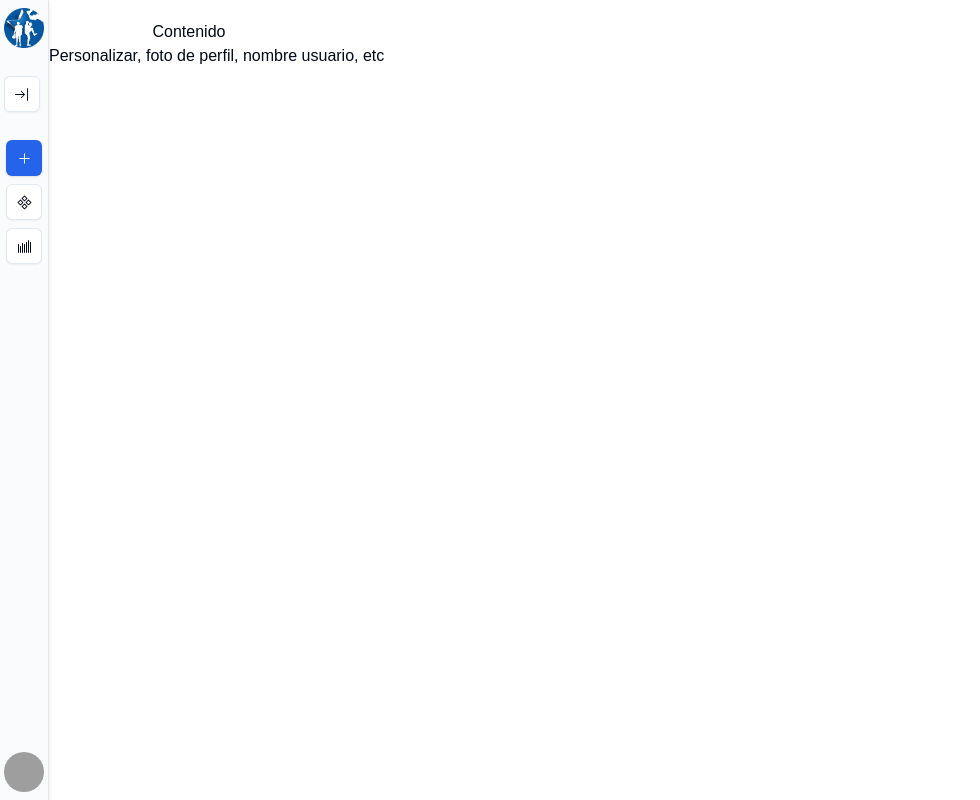
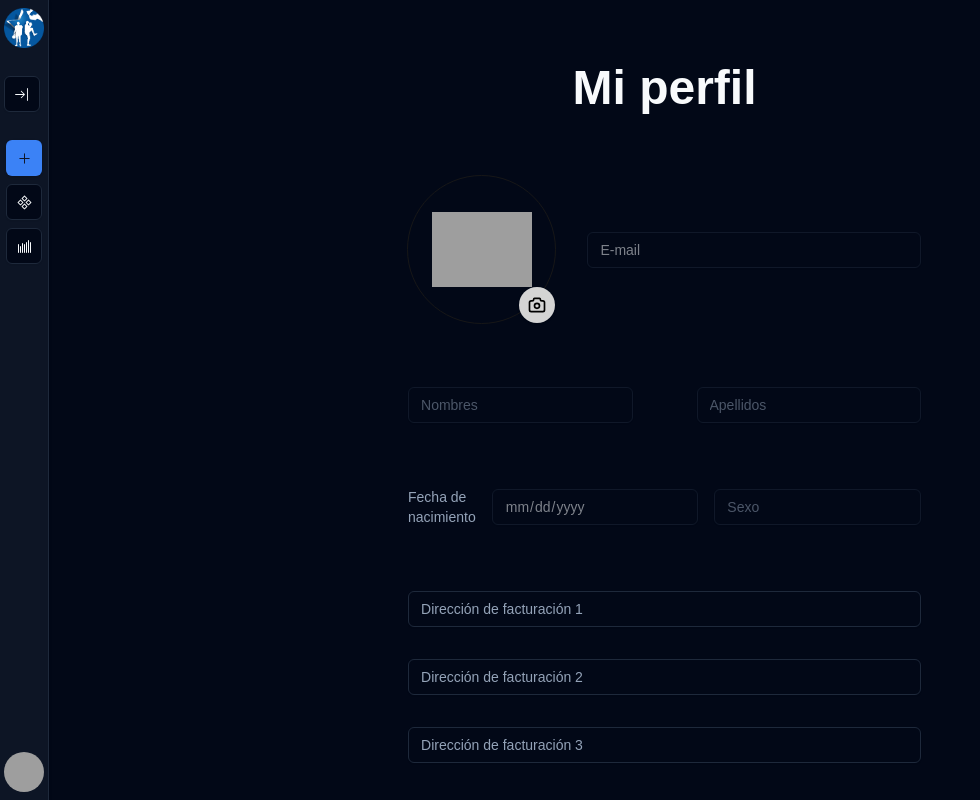
Before and after one commit to No-Country-simulation/c21-02-ft-java-react, a Next.js app in the folder frontend/: page /mi-cuenta in a window 1280 px wide. Shown: the whole page, without its empty margins (0-980 px from the left). Built offline with nearby package versions, Linux system fonts and the light colour scheme; grey boxes are pictures that could not be loaded.

Commit message:
feat: user information page added

```diff
--- a/frontend/app/(iniciado-sesion)/mi-cuenta/page.tsx
+++ b/frontend/app/(iniciado-sesion)/mi-cuenta/page.tsx
@@ -1,10 +1,65 @@
+"use client"
+import { Button } from "@/components/ui/button";
+import { DatePickerDemo } from "@/components/ui/date-picker";
+import { Input } from "@/components/ui/input";
+import Image from "next/image";
+import { useRouter } from "next/navigation";
+
 export default function Page() {
+
+  const email: string = "E-mail"
+  const router = useRouter();
   return (
-    <>
-      <div className="max-h-screen min-h-screen overflow-auto pt-5">
-        <div className="mx-auto max-w-5xl ">Contenido</div>
-        Personalizar, foto de perfil, nombre usuario, etc
+    <div className="flex justify-around">
+      <div className="flex flex-col gap-16 mt-16">
+        <p className="text-5xl max-w-5xl font-semibold text-center">Mi perfil</p>
+        <div className="flex flex-row gap-8 items-center">
+          <div
+            className="flex relative items-center justify-center w-56 aspect-square bg-transparent rounded-full outline outline-1 outline-neutral-300 dark:outline-neutral-900 p-2">
+            <Image
+              src="https://avatars.githubusercontent.com/u/119996547?s=96&v=4"
+              alt="User photo"
+              width={100}
+              height={100} />
+            <Button
+              className="absolute
+            right-0
+            bottom-0
+            rounded-full
+            text-white
+            bg-neutral-300
+            dark:bg-neutral-300
+            p-0
+            aspect-square">
+              <Image
+                src={"/camera-icon.svg"}
+                alt=""
+                width={20}
+                height={20}
+              />
+            </Button>
+          </div>
+          <Input disabled placeholder="E-mail" type="email" value={email} />
+        </div>
+        <div className="flex flex-row gap-16 items-center">
+          <Input disabled placeholder="Nombres" type="text" />
+          <Input disabled placeholder="Apellidos" type="text" />
+        </div>
+        <div className="flex flex-row gap-4 items-center">
+          <p className="text-sm text-slate-400">Fecha de nacimiento</p>
+          <Input disabled className="placeholder-slate-400" placeholder="Fecha de nacimiento" type="date" />
+          <Input disabled placeholder="Sexo" type="text" />
+        </div>
+        <div className="flex flex-col gap-8">
+          <Input placeholder="Dirección de facturación 1" type="text" />
+          <Input placeholder="Dirección de facturación 2" type="text" />
+          <Input placeholder="Dirección de facturación 3" type="text" />
+        </div>
+        <div className="flex flex-row justify-between gap-64">
+          <Button className="text-white" onClick={() => alert("Cambios realizados con éxito!")}>Guardar cambios</Button>
+          <Button className="bg-neutral-500 text-white" onClick={() => router.push("/")}>Volver</Button>
+        </div>
       </div>
-    </>
+    </div>
   );
 }
--- a/frontend/app/layout.tsx
+++ b/frontend/app/layout.tsx
@@ -33,6 +33,7 @@ export default function RootLayout({
         <ThemeProvider
           attribute="class"
           enableSystem={true}
+          defaultTheme="dark"
           disableTransitionOnChange
         >
           {children}
--- a/frontend/components/navbars/authenticated/header-authenticated.tsx
+++ b/frontend/components/navbars/authenticated/header-authenticated.tsx
@@ -25,8 +25,8 @@ import { useState, useEffect } from "react";
 
 export default function HeaderAuthenticated() {
 
-    const username:string = "Username"
-    const email:string = "username@email.com"
+    const username: string = "Username"
+    const email: string = "username@email.com"
 
     const router = useRouter();
 
@@ -132,7 +132,10 @@ export default function HeaderAuthenticated() {
                                     </Button>
                                 </DropdownMenuTrigger>
                                 <DropdownMenuContent>
-                                    <DropdownMenuItem>Mi cuenta</DropdownMenuItem>
+                                    <DropdownMenuItem
+                                        onClick={() => router.push("mi-cuenta")}>
+                                        Mi cuenta
+                                    </DropdownMenuItem>
                                     <DropdownMenuItem>Métodos de pago</DropdownMenuItem>
                                     <DropdownMenuItem>Preferencias</DropdownMenuItem>
                                 </DropdownMenuContent>
--- a/frontend/components/navbars/authenticated/navbar-authenticated.tsx
+++ b/frontend/components/navbars/authenticated/navbar-authenticated.tsx
@@ -31,13 +31,13 @@ export default function NavbarAuthenticated() {
   return (
     <>
       <div
-        className={`bg-muted/40 relative px-1 py-2 h-screen flex flex-col justify-between transition duration-500 border-r hover:shadow ${isExpandedMenu ? "w-50" : ""
+        className={`bg-muted/40 relative px-1 py-2 h-screen flex flex-col justify-between transition duration-500 border-r hover:shadow ${isExpandedMenu ? 'w-50' : ""
           }`}
       >
         <TooltipProvider delayDuration={300}>
 
           <div className="flex flex-col gap-3">
-            <Logo className="mx-auto" />
+            <Logo onClick={() => router.push("/")} className="mx-auto cursor-pointer" />
             {isExpandedMenu ? (
               <>
                 <Tooltip>
@@ -172,7 +172,10 @@ export default function NavbarAuthenticated() {
                     </Avatar>
                   </DropdownMenuTrigger>
                   <DropdownMenuContent>
-                    <DropdownMenuItem>Mi cuenta</DropdownMenuItem>
+                    <DropdownMenuItem
+                      onClick={() => router.push("mi-cuenta")}>
+                      Mi cuenta
+                    </DropdownMenuItem>
                     <DropdownMenuItem>Métodos de pago</DropdownMenuItem>
                     <DropdownMenuItem>Preferencias</DropdownMenuItem>
                   </DropdownMenuContent>
@@ -199,7 +202,9 @@ export default function NavbarAuthenticated() {
                     </Button>
                   </DropdownMenuTrigger>
                   <DropdownMenuContent>
-                    <DropdownMenuItem>Mi cuenta</DropdownMenuItem>
+                    <DropdownMenuItem
+                      onClick={() => router.push("mi-cuenta")}>
+                      Mi cuenta</DropdownMenuItem>
                     <DropdownMenuItem>Métodos de pago</DropdownMenuItem>
                     <DropdownMenuItem>Preferencias</DropdownMenuItem>
                   </DropdownMenuContent>
--- /dev/null
+++ b/frontend/components/ui/date-picker.tsx
@@ -0,0 +1,43 @@
+"use client"
+
+import * as React from "react"
+import { format } from "date-fns"
+import { Calendar as CalendarIcon } from "lucide-react"
+
+import { cn } from "@/lib/utils"
+import { Button } from "@/components/ui/button"
+import { Calendar } from "@/components/ui/calendar"
+import {
+  Popover,
+  PopoverContent,
+  PopoverTrigger,
+} from "@/components/ui/popover"
+
+export function DatePickerDemo() {
+  const [date, setDate] = React.useState<Date>()
+
+  return (
+    <Popover>
+      <PopoverTrigger asChild>
+        <Button
+          variant={"outline"}
+          className={cn(
+            "w-[280px] justify-start text-left font-normal",
+            !date && "text-muted-foreground"
+          )}
+        >
+          <CalendarIcon className="mr-2 h-4 w-4" />
+          {date ? format(date, "PPP") : <span>Pick a date</span>}
+        </Button>
+      </PopoverTrigger>
+      <PopoverContent className="w-auto p-0">
+        <Calendar
+          mode="single"
+          selected={date}
+          onSelect={setDate}
+          initialFocus
+        />
+      </PopoverContent>
+    </Popover>
+  )
+}
--- a/frontend/next.config.mjs
+++ b/frontend/next.config.mjs
@@ -1,4 +1,15 @@
 /** @type {import('next').NextConfig} */
-const nextConfig = {};
+const nextConfig = {
+    images: {
+        remotePatterns: [
+            {
+                protocol: 'https',
+                hostname: 'avatars.githubusercontent.com',
+                port: '',
+                pathname: '/u/**',
+            },
+        ],
+    },
+};
 
 export default nextConfig;
```
Also changed, not shown: frontend/public/camera-icon.svg (added).
